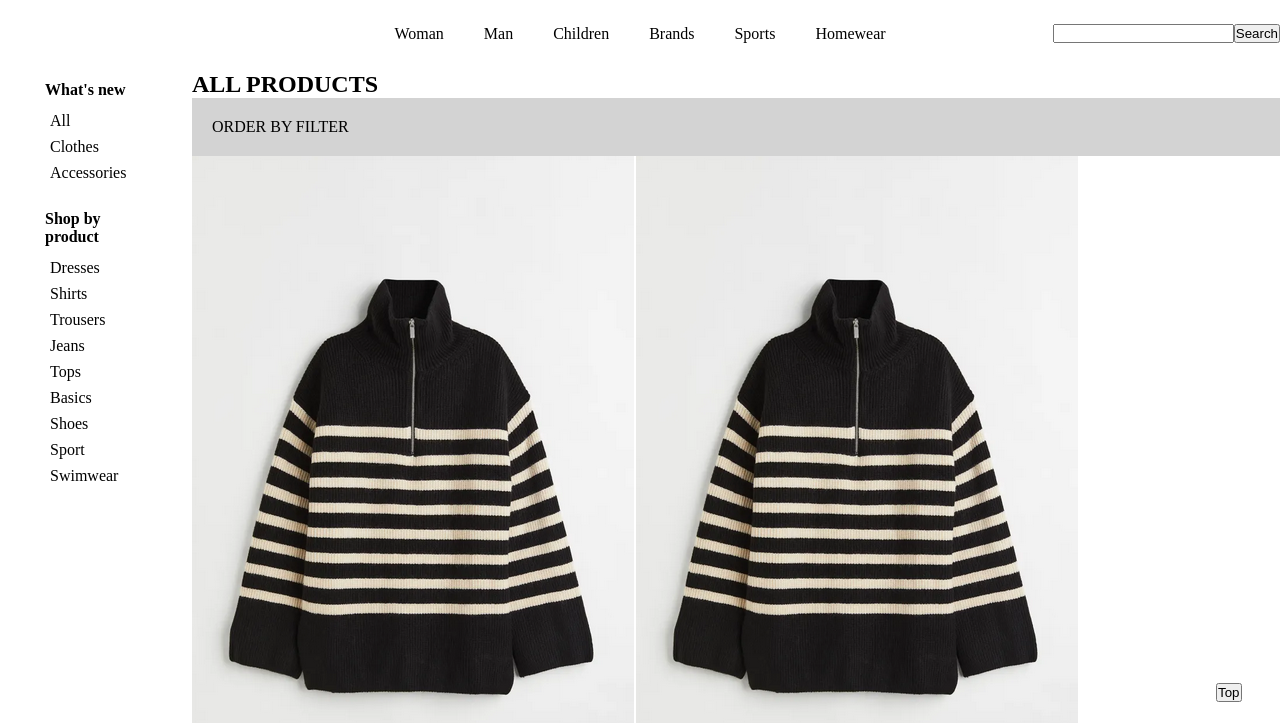
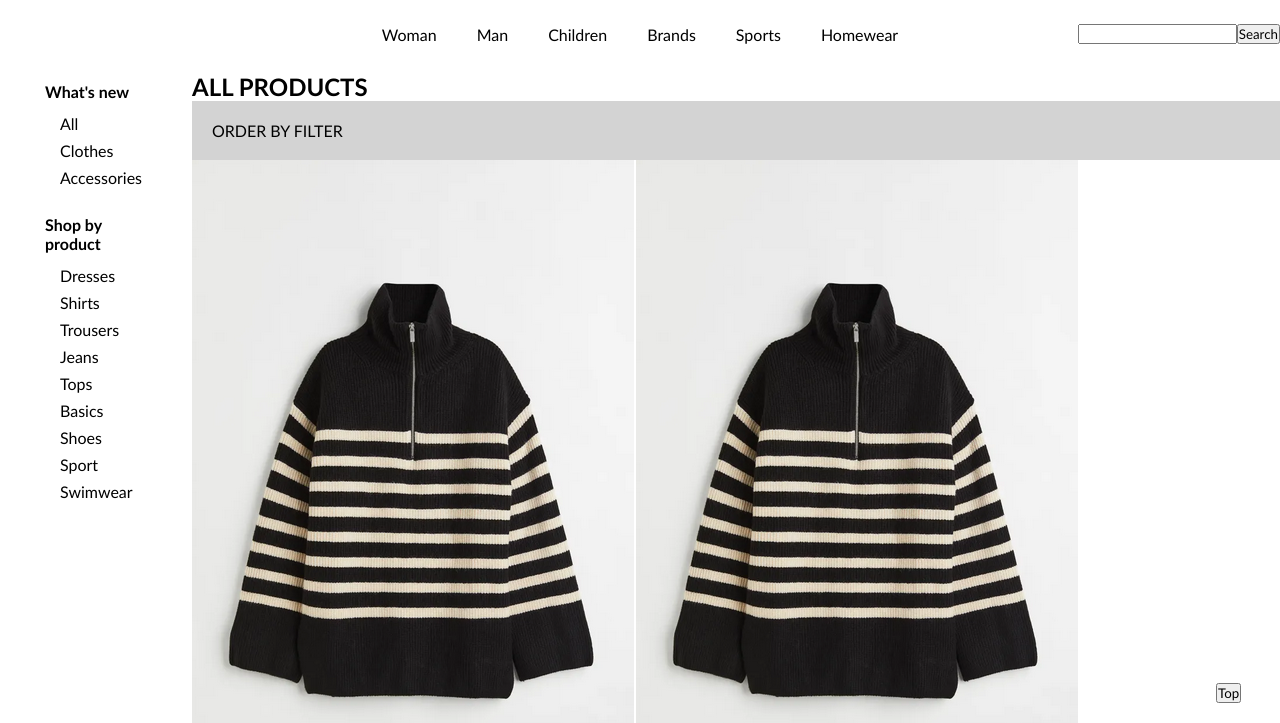
Before and after one commit to fsanchezcgs/diw, a plain HTML site: page UD4_Activity4/flex_and_grid/ud4a4.html in a window 1280 px wide. Shown: the part 77-800 px from the top of the page. Drawn offline with Linux system fonts and the light colour scheme.

Commit message:
Gill sans

```diff
--- a/UD4_Activity4/display_and_position/ud4a4.css
+++ b/UD4_Activity4/display_and_position/ud4a4.css
@@ -1,6 +1,7 @@
 * {
     padding: 0;
     margin: 0;
+    font-family: 'Gill Sans', 'Gill Sans MT', Calibri, 'Trebuchet MS', sans-serif;
 }
 
 #bottom_header {
--- a/UD4_Activity4/flex_and_grid/ud4a4.css
+++ b/UD4_Activity4/flex_and_grid/ud4a4.css
@@ -1,6 +1,7 @@
 * {
     padding: 0;
     margin: 0;
+    font-family: 'Gill Sans', 'Gill Sans MT', Calibri, 'Trebuchet MS', sans-serif;
 }
 
 #bottom_header {
@@ -170,7 +171,7 @@
 
     .menu2-element {
         text-align: left;
-        margin: 8px 10px;
+        margin: 8px 20px;
     }
 
     #product-listing li {
```
